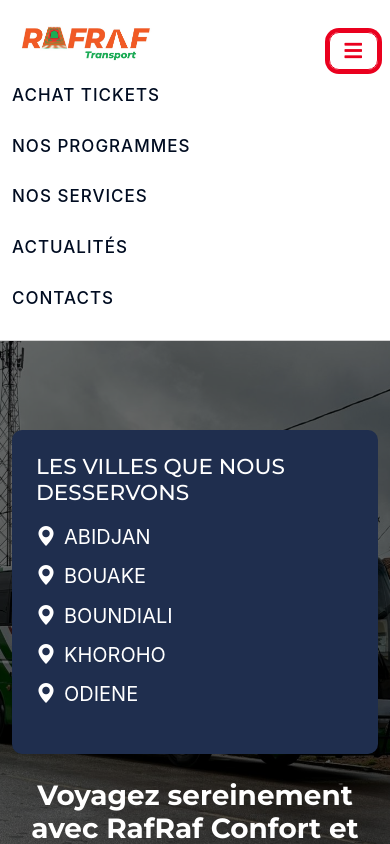
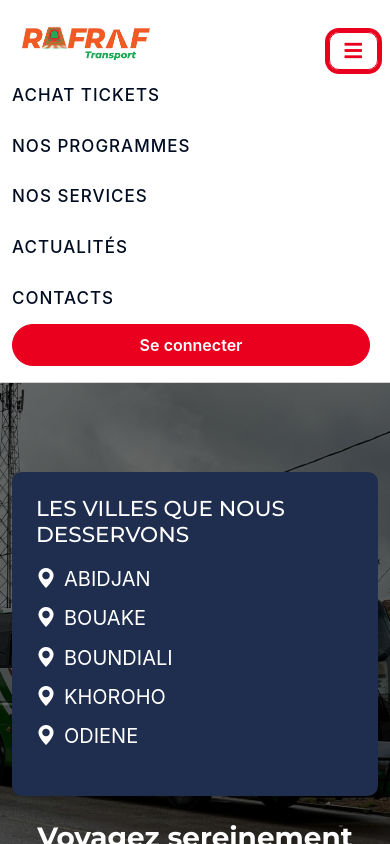
Before and after one commit to Mohamed6692/Travel_agency, a React (Create React App) app in the folder web/: page / in a window 390 px wide. Both pictures are taken after a click on the button 353 px from the left and 51 px from the top of the page. Shown: the top 844 px of the page. Built offline with nearby package versions, Linux system fonts and the light colour scheme; no server answers.

Commit message:
nabar button

```diff
--- a/web/src/components/Navbar.jsx
+++ b/web/src/components/Navbar.jsx
@@ -124,9 +124,10 @@ const Navbar = () => {
                 <Link to="/" className="nav-item nav-link">NOS SERVICES</Link>
                 <Link to="/" className="nav-item nav-link">ACTUALITÉS</Link>
                 <Link to="/contact" className="nav-item nav-link">CONTACTS</Link>
-                {isMobile && token && (
+                {isMobile && (
+                  token ? (
                     <>
-                  <Link to="/user-profile" className="nav-item nav-link">PROFILE </Link>
+                      <Link to="/user-profile" className="nav-item nav-link">PROFILE</Link>
                       <button
                         className="nav-item nav-link"
                         style={{ backgroundColor: "#DB6845", color: "black", display: "flex", alignItems: "center", border: "none", padding: "8px 16px", borderRadius: "4px" }}
@@ -136,7 +137,13 @@ const Navbar = () => {
                         DECONNEXION
                       </button>
                     </>
+                  ) : (
+                    <Link to="/login" className="btn btn-primary rounded-pill py-2 px-4 me-2">
+                      Se connecter
+                    </Link>
+                  )
                 )}
+
               </div>
               {!isMobile && (
                   token ? (
```
Lines whose indentation alone changed are shown as unchanged.
